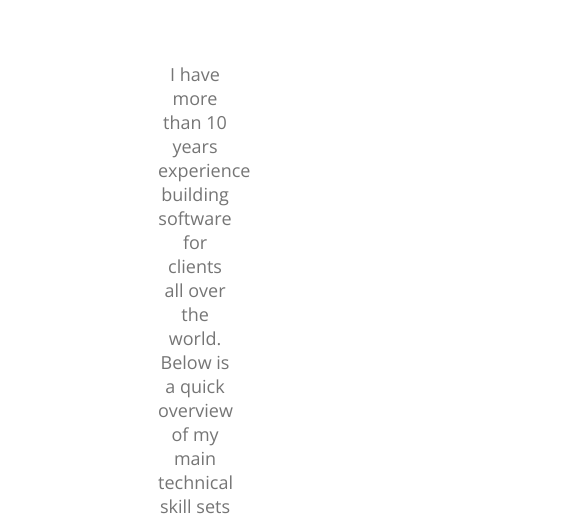
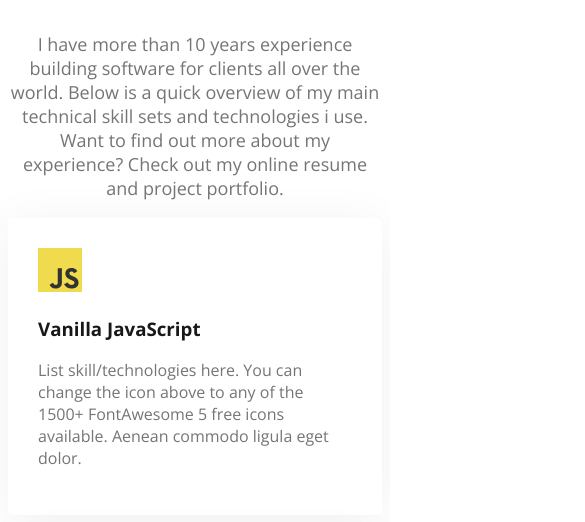
Before and after one commit to Rahelk404/responsive-portfolio, a plain HTML site: page index.html in a window 390 px wide. Shown: the part 180-702 px from the top of the page, 585 px wide, since content can reach past the window. Drawn offline with nearby package versions, Linux system fonts and the light colour scheme.

Commit message:
added media and what i do section

```diff
--- a/index.html
+++ b/index.html
@@ -82,7 +82,7 @@
 
         <!-- what i do start -->
 
-        <section>
+        <section class="section-media">
             <h3 class="section-title">What I do</h3>
             <p id="what-i-do-description" class="section-description">I have more than 10 years experience building
                 software for clients all over the world. Below is a quick overview of my main technical skill sets and
--- a/style/portfolio.css
+++ b/style/portfolio.css
@@ -154,7 +154,7 @@ main section {
 /* skills related style  */
 
 #what-i-do-description {
-    padding: 30px 150px;
+    /* padding: 30px 150px; */
 }
 
 .skill-container {
@@ -257,3 +257,10 @@ font-size: 15px;
 .hide{
     display: none;
 }
+
+@media screen and (max-width:576px) {
+
+    .skill-container{
+        flex-direction: column;
+    }
+}
```
